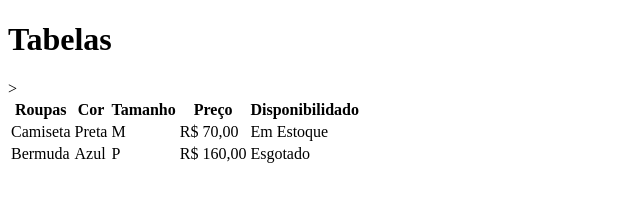
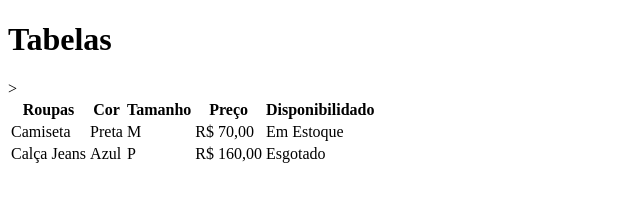
Before and after one commit to ThiagoGomes28/aula-tabela, a plain HTML site: page index.html in a window 1280 px wide. Shown: the whole page, without its empty margins (0-640 px from the left). Drawn offline with Linux system fonts and the light colour scheme.

Commit message:
Trocado de Bermuda para Calça Jeans

```diff
--- a/index.html
+++ b/index.html
@@ -24,7 +24,7 @@
             <td>Em Estoque</td>
         </tr>
         <tr>
-            ><td>Bermuda</td>
+            ><td>Calça Jeans</td>
             <td>Azul</td>
             <td>P</td>
             <td>R$ 160,00</td>
```
